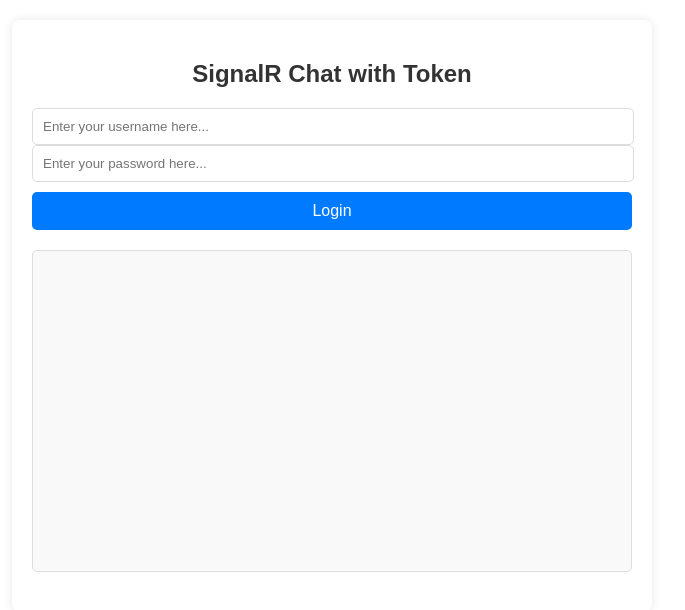
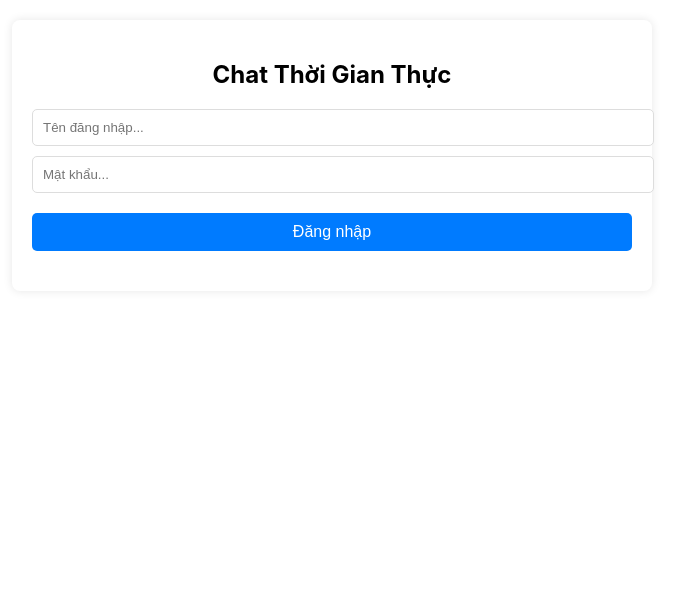
Before and after one commit to DangVuDev/CHATUITEST, a React (Create React App) app: page / in a window 1280 px wide. Shown: the top 610 px of the page, without its empty margins (308-993 px from the left). Built offline with nearby package versions, Linux system fonts and the light colour scheme.

Commit message:
Update App.js

```diff
--- a/src/App.js
+++ b/src/App.js
@@ -1,38 +1,37 @@
-import React, { useState, useEffect } from 'react';
-import { HubConnectionBuilder } from '@microsoft/signalr';
-import './App.css';
-import axios from 'axios';
-
+import React, { useState, useEffect } from "react";
+import { HubConnectionBuilder } from "@microsoft/signalr";
+import axios from "axios";
+import "./App.css";
 
 const ChatApp = () => {
   const [connection, setConnection] = useState(null);
-  const [token, setToken] = useState('');
-  const [userName, setUserName] = useState('');
-  const [password, setPassword] = useState('');
-  const [message, setMessage] = useState('');
+  const [token, setToken] = useState("");
+  const [userName, setUserName] = useState("");
+  const [password, setPassword] = useState("");
+  const [message, setMessage] = useState("");
   const [isConnected, setIsConnected] = useState(false);
-  const [groupId, setGroupId] = useState('');
-  const [chatpRequestId, setchatpRequestId] = useState([]);
+  const [groupId, setGroupId] = useState("");
+  const [chatRequestIds, setChatRequestIds] = useState([]);
   const [dataLogin, setDataLogin] = useState(null);
   const [groups, setGroups] = useState([]);
   const [selectedGroup, setSelectedGroup] = useState("");
   const [groupMessages, setGroupMessages] = useState({});
+  const [users, setUsers] = useState({}); // { [groupId]: { currentUser, otherUsers } }
 
+  // Đăng nhập
   const loginEffect = async () => {
     try {
-      const response = await axios.post("https://hubt-social-develop.onrender.com/api/auth/sign-in", {
+      const response = await axios.post("http://localhost:5176/api/auth/sign-in", {
         username: userName,
-        password: password
+        password: password,
       });
-
       const loginData = response.data;
       setDataLogin(loginData);
-
       if (loginData?.userToken?.accessToken) {
         setToken(loginData.userToken.accessToken);
       }
     } catch (error) {
-      console.error("Lỗi khi gọi API :", error);
+      console.error("Lỗi khi đăng nhập:", error);
     }
   };
 
@@ -41,250 +40,258 @@
     if (!token) return;
 
     const newConnection = new HubConnectionBuilder()
-    .withUrl('https://hubt-social-develop.onrender.com/chathub', {
+      .withUrl("http://localhost:5176/chathub", {
         accessTokenFactory: () => token,
       })
+      .withAutomaticReconnect()
       .build();
 
-  newConnection.start()
+    newConnection
+      .start()
       .then(() => {
-      console.log('SignalR connected.');
+        console.log("SignalR kết nối thành công.");
         setIsConnected(true);
         setConnection(newConnection);
 
-      // Gọi API lấy danh sách nhóm sau khi kết nối thành công
-      axios.get("https://hubt-social-develop.onrender.com/api/chat/load-rooms", {
-        headers: {
-          Authorization: `Bearer ${token}`
-        }
+        axios
+          .get("http://localhost:5176/api/chat/load-rooms", {
+            headers: { Authorization: `Bearer ${token}` },
           })
-      .then(response => {
-        setGroups(response.data); // Cập nhật danh sách nhóm
-        console.log(groups)
+          .then((response) => setGroups(response.data))
+          .catch((error) => console.error("Lỗi khi tải danh sách nhóm:", error));
       })
-      .catch(error => {
-        console.error("Lỗi khi tải danh sách group:", error);
-      });
-    })
-    .catch(err => console.error('Connection error:', err));
+      .catch((err) => console.error("Lỗi kết nối SignalR:", err));
 
-  newConnection.on('ReceiveChat', (res) => {
-    console.log("Nhận tin nhắn từ server:", res.message);
-    //setMessages(prevMessages => [...prevMessages, JSON.stringify(chatItemResponse)]);
-    setGroupMessages((prev) =>(
-      {
+    newConnection.on("ReceiveChat", (res) => {
+      setGroupMessages((prev) => ({
         ...prev,
-        [res.groupId]: [...(prev[res.groupId] || []),res.message]
-      }
-    ))
+        [res.groupId]: [...(prev[res.groupId] || []), res.message],
+      }));
     });
 
-  newConnection.on('ReceiveProcess', (id, status) => {
+    newConnection.on("ReceiveProcess", (id, status) => {
       console.log("Process ID:", id, "Status:", status);
     });
 
     return () => {
-    if (newConnection) {
       newConnection.stop();
-    }
     };
   }, [token]);
- // Khi `token` thay đổi, kết nối lại với SignalR
 
+  // Lấy danh sách người dùng trong phòng khi chọn nhóm
+  useEffect(() => {
+    if (selectedGroup && token) {
+      console.log("GroupId: ",selectedGroup);
+      axios
+        .get(`http://localhost:5176/api/chat/room/get-room-user?groupId=${selectedGroup}`, {
+          headers: { Authorization: `Bearer ${token}` },
+        })
+        .then((response) => {
+          console.log("userS: ",response);
+          setUsers((prev) => ({
+            ...prev,
+            [selectedGroup]: {
+              currentUser: response.data.currentUser,
+              otherUsers: response.data.otherUsers,
+            },
+          }));
+        })
+        .catch((error) => console.error("Lỗi khi tải người dùng trong phòng:", error));
+    }
+  }, [selectedGroup, token]);
 
-  // Xử lý gửi tin nhắn
+  // Gửi tin nhắn
   const handleSendMessage = (e) => {
     e.preventDefault();
-
-    if (!connection) {
-      alert('You are not connected.');
+    if (!connection || !message.trim() || !selectedGroup.trim()) {
+      alert("Vui lòng kết nối và điền đầy đủ thông tin (tin nhắn và nhóm).");
       return;
     }
 
-    if (message.trim() && selectedGroup.trim()) {
-      const MessageRequestId = crypto.randomUUID();
-      setchatpRequestId(
-        MessageRequestId =>
-        {
-          const updatedMessageRequestId = [
-            ...MessageRequestId,MessageRequestId,
-          ]
-          return updatedMessageRequestId;
-        }
-      );
+    const requestId = crypto.randomUUID();
+    setChatRequestIds((prev) => [...prev, requestId]);
 
     const payload = {
-        RequestId: MessageRequestId,
-        GroupId: groupId,
+      RequestId: requestId,
+      GroupId: selectedGroup,
       Content: message,
-        Medias: [],  // Hiện tại chưa có xử lý ảnh, có thể bổ sung sau
-        Files: [], // Chuyển file vào danh sách
+      Medias: [],
+      Files: [],
     };
 
-      console.log("Payload being sent to backend:", payload);
+    connection
+      .invoke("SendItemChat", payload)
+      .then(() => setMessage(""))
+      .catch((err) => console.error("Lỗi gửi tin nhắn:", err));
+  };
 
-      connection.invoke('SendItemChat', payload)
-        .then(() => {
-          setMessage(''); // Clear input
-        })
-        .catch(err => console.error(err));
-    } else {
-      alert('Please fill in all fields (Message, UserName, and GroupId).');
-    }
+  // Hiển thị giao diện
+  return (
+    <div
+      style={{
+        maxWidth: "600px",
+        margin: "20px auto",
+        padding: "20px",
+        background: "white",
+        borderRadius: "8px",
+        boxShadow: "0 0 10px rgba(0, 0, 0, 0.1)",
+      }}
+    >
+      <h2 style={{ textAlign: "center", marginBottom: "20px" }}>Chat Thời Gian Thực</h2>
+
+      {/* Đăng nhập */}
+      {!token && (
+        <div style={{ marginBottom: "20px" }}>
+          <input
+            type="text"
+            value={userName}
+            onChange={(e) => setUserName(e.target.value)}
+            placeholder="Tên đăng nhập..."
+            style={{ width: "100%", padding: "10px", marginBottom: "10px", borderRadius: "5px", border: "1px solid #ddd" }}
+          />
+          <input
+            type="password"
+            value={password}
+            onChange={(e) => setPassword(e.target.value)}
+            placeholder="Mật khẩu..."
+            style={{ width: "100%", padding: "10px", marginBottom: "10px", borderRadius: "5px", border: "1px solid #ddd" }}
+          />
+          <button
+            onClick={loginEffect}
+            style={{ width: "100%", padding: "10px", background: "#007bff", color: "white", border: "none", borderRadius: "5px" }}
+          >
+            Đăng nhập
+          </button>
+        </div>
+      )}
+
+      {/* Chọn nhóm và hiển thị tin nhắn */}
+      {isConnected && (
+        <>
+          <div style={{ marginBottom: "20px" }}>
+            <label style={{ fontWeight: "bold" }}>Chọn nhóm chat:</label>
+            <select
+              value={selectedGroup}
+              onChange={(e) => {
+                setSelectedGroup(e.target.value);
+                setGroupId(e.target.value);
+              }}
+              style={{ width: "100%", padding: "10px", borderRadius: "5px", border: "1px solid #ddd" }}
+            >
+              <option value="">-- Chọn nhóm --</option>
+              {groups.map((group) => (
+                <option key={group.id} value={group.id}>
+                  {group.groupName}
+                </option>
+              ))}
+            </select>
+          </div>
+
+          {/* Hiển thị tin nhắn */}
+          <div
+            style={{
+              border: "1px solid #e0e0e0",
+              padding: "15px",
+              marginBottom: "20px",
+              height: "300px",
+              overflowY: "auto",
+              background: "#f5f7fa",
+              borderRadius: "8px",
+              boxShadow: "0 2px 4px rgba(0,0,0,0.05)",
+            }}
+          >
+            {groupMessages[selectedGroup]?.length > 0 ? (
+              groupMessages[selectedGroup].map((msg, index) => {
+                const currentGroupUsers = users[selectedGroup] || { currentUser: null, otherUsers: [] };
+                const isCurrentUser = msg.sentBy === currentGroupUsers.currentUser?.id;
+                const sender =
+                  isCurrentUser
+                    ? currentGroupUsers.currentUser
+                    : currentGroupUsers.otherUsers.find((user) => user.id === msg.sentBy) || {
+                        name: "Unknown",
+                        profilePhoto: "https://default.com/profile.jpg",
                       };
 
                 return (
                   <div
-      id="chatContainer"
+                    key={index}
                     style={{
-        maxWidth: '600px',
-        margin: '20px auto',
-        padding: '20px',
-        background: 'white',
-        borderRadius: '8px',
-        boxShadow: '0 0 10px rgba(0, 0, 0, 0.1)',
+                      display: "flex",
+                      alignItems: "flex-start",
+                      marginBottom: "15px",
+                      flexDirection: isCurrentUser ? "row-reverse" : "row",
                     }}
                   >
-      <h2>SignalR Chat with Token</h2>
+                    <img
+                      src={sender.profilePhoto}
+                      alt={sender.name}
+                      style={{
+                        width: "40px",
+                        height: "40px",
+                        borderRadius: "50%",
+                        margin: isCurrentUser ? "0 0 0 10px" : "0 10px 0 0",
+                        objectFit: "cover",
+                      }}
+                    />
+                    <div
+                      style={{
+                        maxWidth: "70%",
+                        padding: "10px 15px",
+                        background: isCurrentUser ? "#007bff" : "#ffffff",
+                        color: isCurrentUser ? "#ffffff" : "#333",
+                        borderRadius: "12px",
+                        boxShadow: "0 1px 3px rgba(0,0,0,0.1)",
+                      }}
+                    >
+                      <p style={{ fontWeight: "bold", fontSize: "14px", margin: "0 0 5px 0" }}>{sender.name}</p>
+                      <p style={{ margin: 0, fontSize: "15px", wordBreak: "break-word" }}>{msg.message}</p>
+                      <span
+                        style={{
+                          fontSize: "12px",
+                          color: isCurrentUser ? "rgba(255,255,255,0.7)" : "#888",
+                          display: "block",
+                          marginTop: "5px",
+                        }}
+                      >
+                        {new Date(msg.createdAt).toLocaleTimeString()}
+                      </span>
+                    </div>
+                  </div>
+                );
+              })
+            ) : (
+              <p style={{ color: "#888", textAlign: "center", marginTop: "20px" }}>Chưa có tin nhắn nào.</p>
+            )}
+          </div>
 
-
-      {/* login */}
-      <div id="login" style={{ marginBottom: '20px' }}>
+          {/* Gửi tin nhắn */}
+          <form onSubmit={handleSendMessage} style={{ display: "flex" }}>
             <input
               type="text"
-          id="username"
-          value={userName}
-          onChange={(e) => setUserName(e.target.value)}
-          placeholder="Enter your username here..."
-          style={{
-            width: 'calc(100% - 20px)',
-            padding: '10px',
-            border: '1px solid #ddd',
-            borderRadius: '5px',
-            outline: 'none',
-          }}
-        />
-        <input
-          type="text"
-          id="password"
-          value={password}
-          onChange={(e) => setPassword(e.target.value)}
-          placeholder="Enter your password here..."
-          style={{
-            width: 'calc(100% - 20px)',
-            padding: '10px',
-            border: '1px solid #ddd',
-            borderRadius: '5px',
-            outline: 'none',
-          }}
-        />
-        <button
-          onClick={loginEffect} // Chỉ cần gọi `loginEffect`, không cần kiểm tra null
-          style={{
-            padding: '10px',
-            background: '#007bff',
-            color: 'white',
-            border: 'none',
-            borderRadius: '5px',
-            cursor: 'pointer',
-            marginTop: '10px',
-          }}
-        >
-          Login
-        </button>
-      </div>
-
-      {/* UserName and GroupId Input */}
-      {isConnected && (
-        <>
-          <div>
-            <label>Chọn nhóm:</label>
-            <select value={selectedGroup} onChange={(e) => {
-              setSelectedGroup(e.target.value);
-              setGroupId(e.target.value); // Cập nhật luôn ô nhập GroupId nếu muốn
-            }}>
-              <option value="">-- Chọn nhóm --</option>
-              {groups.map((group) => (
-                <option key={group.id} value={group.id}>{group.groupName}</option>
-              ))}
-            </select>
-
-            <br />
-
-            {/* <label>Nhập GroupId:</label>
-            <input type="text" value={selectedGroup} readOnly />  */}
-          </div>
-
-          <div style={{ marginBottom: '20px' }}>
-            <input
-              type="text"
-              value={groupId}
-              onChange={(e) => setGroupId(e.target.value)}
-              placeholder="Enter your Group ID..."
-              style={{
-                width: 'calc(100% - 20px)',
-                padding: '10px',
-                border: '1px solid #ddd',
-                borderRadius: '5px',
-                outline: 'none',
-              }}
-            />
-          </div>
-        </>
-      )}
-
-      {/* Messages */}
-      <div
-        id="messages"
-        style={{
-          border: "1px solid #ddd",
-          padding: "10px",
-          marginBottom: "20px",
-          height: "300px",
-          overflowY: "scroll",
-          background: "#f9f9f9",
-          borderRadius: "5px",
-        }}
-      >
-        {groupMessages[selectedGroup]?.map((message, index) => (
-          <div key={index}
-            style={{ marginBottom: "15px", padding: "10px", borderBottom: "1px solid #ddd" }}>
-            <p>{JSON.stringify(message)}</p> {/* Hiển thị tin nhắn của nhóm được chọn */}
-          </div>
-        ))}
-      </div>
-
-      {/* Send Message Form */}
-      {isConnected && (
-        <form id="sendForm" onSubmit={handleSendMessage} style={{ display: 'flex' }}>
-          <input
-            type="text"
-            id="messageInput"
               value={message}
               onChange={(e) => setMessage(e.target.value)}
-            placeholder="Enter your message..."
+              placeholder="Nhập tin nhắn..."
               style={{
                 flex: 1,
-              padding: '10px',
-              border: '1px solid #ddd',
-              borderRadius: '5px 0 0 5px',
-              outline: 'none',
+                padding: "10px",
+                border: "1px solid #ddd",
+                borderRadius: "5px 0 0 5px",
               }}
             />
             <button
               type="submit"
               style={{
-              padding: '10px',
-              background: '#007bff',
-              color: 'white',
-              border: 'none',
-              borderRadius: '0 5px 5px 0',
-              cursor: 'pointer',
+                padding: "10px",
+                background: "#007bff",
+                color: "white",
+                border: "none",
+                borderRadius: "0 5px 5px 0",
               }}
             >
-            Send
+              Gửi
             </button>
           </form>
+        </>
       )}
     </div>
   );
```
Lines whose indentation alone changed are shown as unchanged.
